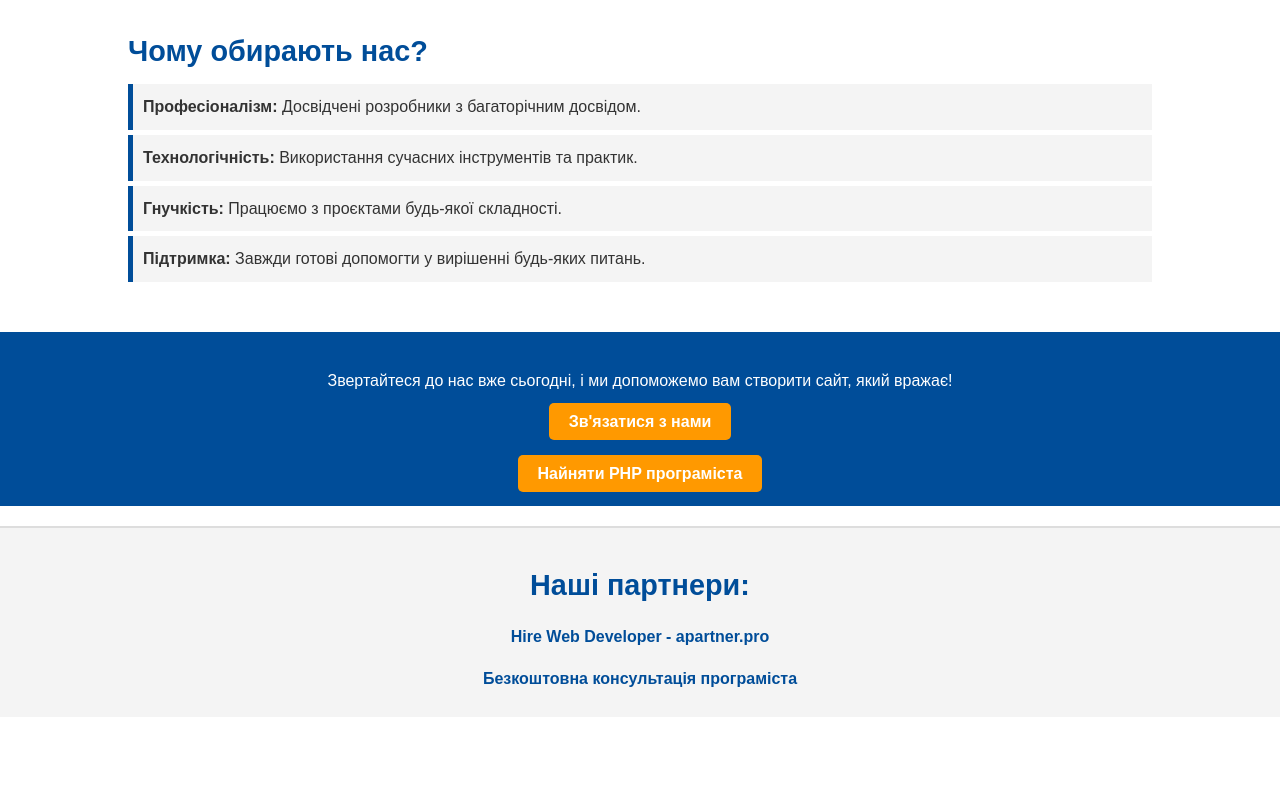
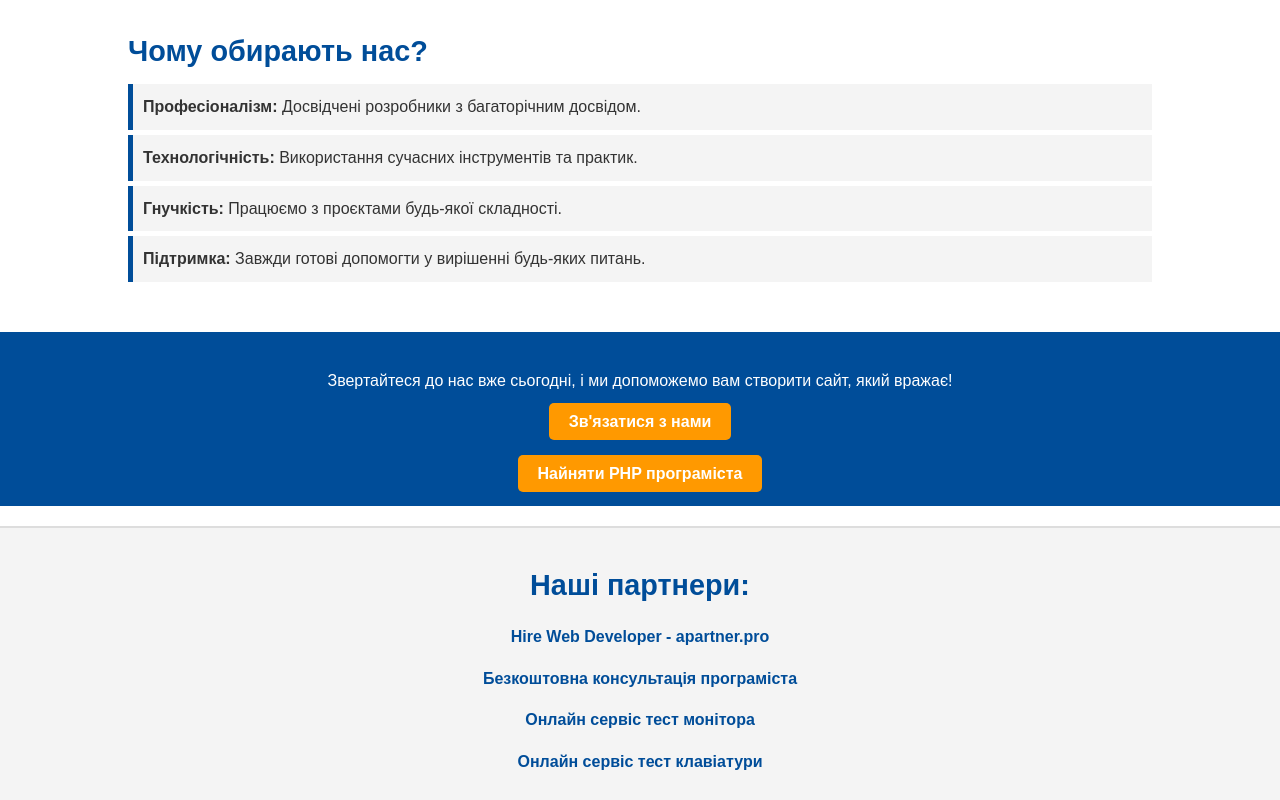
Before and after one commit to IdeveloperExpert/Dev-time.org, a plain HTML site: page index.html in a window 1280 px wide. Shown: the part 1264-2064 px from the top of the page. Before the commit the page ends 1981 px from the top, so only its background shows below. Drawn offline with Linux system fonts and the light colour scheme.

Commit message:
Update index.html

```diff
--- a/index.html
+++ b/index.html
@@ -131,6 +131,8 @@
       <h2>Наші партнери:</h2>
       <p><a href="https://apartner.pro">Hire Web Developer - apartner.pro</a></p>
       <p><a href="https://t.me/PAWSOG_bot/PAWS?startapp=Mu3ZNMpx">Безкоштовна консультація програміста</a></p>
+      <p><a href="https://monitor-test.apartner.pro">Онлайн сервіс тест монітора</p>
+      <p><a href="https://keytest.pp.ua">Онлайн сервіс тест клавіатури</p>
   </footer>
 </body>
 </html>
```
